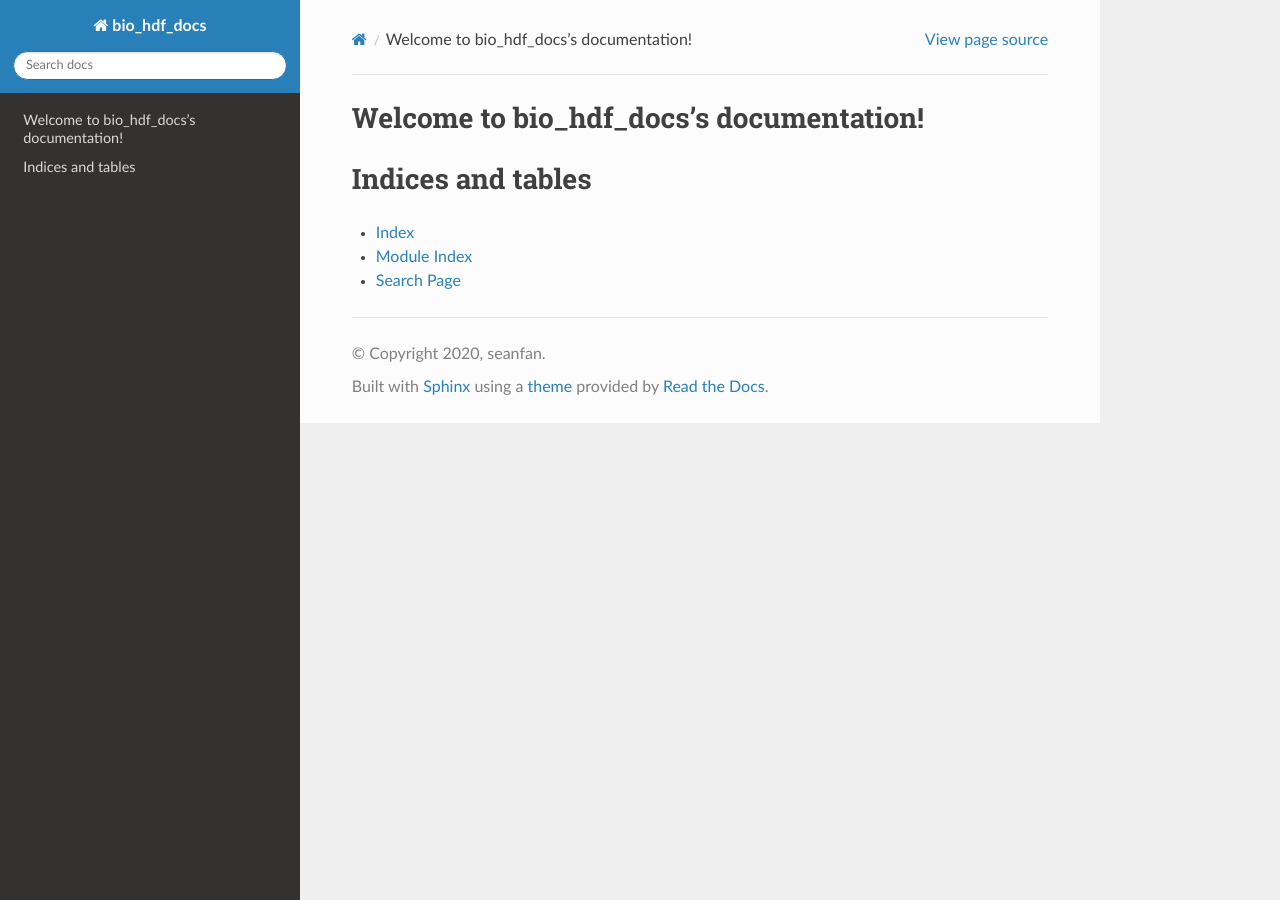
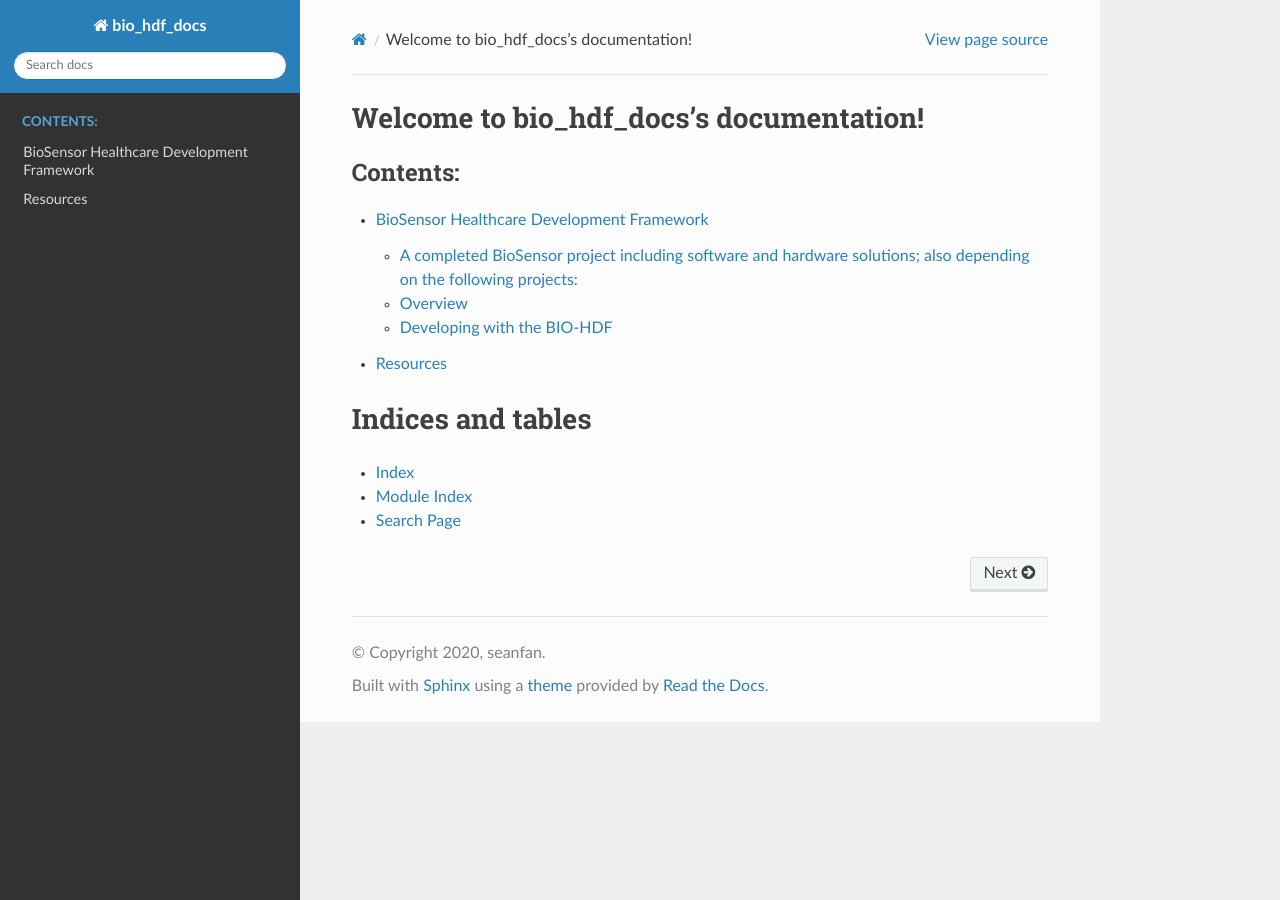
Before and after one commit to DoctorTag/bio-hdf-docs, a Sphinx documentation site: the page built from source/index.rst, in a window 1280 px wide. Built offline with Sphinx 7.4.7 and the Read the Docs theme 2.0.0, drawn with Linux system fonts in a browser that asks for light colours; part of the change alters nothing that is shown.

````diff
--- /dev/null
+++ b/source/README.md
@@ -0,0 +1,103 @@
+# BioSensor Healthcare Development Framework
+
+
+BioSensor Healthcare Development Framework (BIO-HDF) is the development framework for health applications with BioSensor-F58GM,Currently only supported [ESP32](https://espressif.com/en/products/hardware/esp32/overview) chip.
+
+## A completed BioSensor project including software and hardware solutions; also depending on the following projects:
+
+PC Evaluation Tool using LabWindows CVI :
+[https://github.com/feelkit/bioDemo_labwindows_cvi](https://github.com/feelkit/bioDemo_labwindows_cvi)
+
+Andorid BioSensor project: [https://github.com/feelkit/biosensor-android](https://github.com/feelkit/biosensor-android)
+
+## Overview
+
+BIO-HDF supports development of health applications used the Biosensor module:F58GM,Currently only for the Espressif Systems [ESP32](https://espressif.com/en/products/hardware/esp32/overview) chip in the most comprehensive way. We will support more chips in the future.With the BIO-HDF, you can easily add features, develop health applications from simple to complex:
+
+- To measure and analysis various types of bio-data such as ECG,BCG,EEG,RESP,GSR,HR,PPG,Spo2,HCM,BIA and Temperature ...
+- For wristband devices,supported ECG,RESP,HR,Spo2,BIA,HCM,Temperature and Weight ...
+- About contactless vital sign sensor such as sleep monitoring strip under mattress, supported RESP,HR,Sleep,HRV ...
+- Other Fitness devices,Mobile health devices and robots ...
+
+## Developing with the BIO-HDF
+
+### Quick Start
+
+You need [stable version of ESP-IDF](https://docs.espressif.com/projects/esp-idf/en/stable/versions.html) to provide the toolchain, the Biosensor demo board.
+
+**Note:**  If this is your first exposure to ESP32 and ESP-IDF, proceed to [Getting Started](https://docs.espressif.com/projects/esp-idf/en/stable/get-started/index.html) documentation.
+
+Clone the BIO-HDF repository, set up `HDF_PATH`, and then compile, flash and monitor applications in the same way as when working with ESP-IDF.
+
+```
+git clone --recursive https://github.com/feelkit/bio-hdf.git
+
+```
+Linux and macOS
+```
+cd ~/esp
+cp -r $HDF_PATH/examples/get-started/hello_world .
+```
+Windows
+```
+cd %userprofile%\esp
+xcopy /e /i %HDF_PATH%\examples\get-started\hello_world hello_world
+```
+If you clone project without `--recursive` flag, please goto the `bio-hdf` directory and run command `git submodule update --init` before doing anything.
+
+### Hardware
+The BioSensor-F58GM is a health module; it measures and transfers various types of bio-data such as ECG,BCG,EEG,RESP,GSR,HR,PPG,Spo2,HCM,BIA and Temperature ... , integrated Bio-Processor with Analog Front-End to make an all-in-one health monitoring solution.
+
+We have released a number of boards for BIO-HDF to develop healthcare applications with BioSensor-F58GM , including:
+
+| BioSensor Module F58GM | PIEZO-ESP32-F58GM Sleep Monitoring Strip | WRISTBAND-ESP32-F58GM Development Board |
+|:----:|:----:|:----:|
+|  [<img src="docs/images/F58GM.png" width="400" alt ="BioSensor-F58GM" align="center" />](https://github.com/feelkit/bio-hdf/blob/master/docs/F58GM_V20C_EN.pdf)  |  [<img src="docs/images/sleep_strip.png" width="380" alt ="Sleep Monitoring Strip" align="center" />](https://github.com/feelkit/sleep-monitor)  |  [<img src="docs/images/wristband.png" width="380" alt ="Wristband Development Board" align="center" />](https://github.com/feelkit/bio-hdf)  |
+|  [Getting Started with BioSensor-F58GM](https://github.com/feelkit/bio-hdf/blob/master/docs/F58GM_V20C_EN.pdf)  |  [Getting Started with Sleep monitoring strip](https://github.com/feelkit/sleep-monitor)  |  [Coming soon](https://github.com/feelkit/bio-hdf)  |
+
+#### BioSensor-F58GM
+
+- F58GM supports 8 electrodes to achieve applications with human electrical activities and impedance activities;
+
+- Specially, for some common healthcare applications, BioSensor supports direct adaptation of these sensors, such as body temperature, weight, piezoelectric and so on.
+
+- Optional,F58GM integrates red (660 nm), green (520 nm) and infrared (940 nm) three-color LED and photodiode(PD) sensor to realize PPG-related applications.
+
+- Optional, F58GM integrates Infrared thermopile for contactless medical temperature measurement, and the accuracy reaches ± 0.2 ℃ near 37 ℃.
+
+- F58GM integrates MCU/DSP with biological analog front end and 24 bit ADC , hardware interface supports SPI/I2C/UART optional.
+
+#### Sleep monitoring strip
+An open-source development board, supporting Espressif Systems’ ADF and featuring voice wake-up, a wake-up button and an audio player. Designed for smart speakers and smart-home applications.
+
+[<div align="center"><img src="docs/images/sleep_strip_long.png" width="700" alt ="Sleep Monitoring Strip Overview" align="center" /></div>](https://github.com/feelkit/sleep-monitor)
+
+* [Getting Started with ESP32-LyraT](https://docs.espressif.com/projects/esp-adf/en/latest/get-started/get-started-esp32-lyrat.html)
+* [ESP32-LyraT V4.3 Hardware Reference](https://docs.espressif.com/projects/esp-adf/en/latest/design-guide/board-esp32-lyrat-v4.3.html)
+* [ESP32-LyraT Schematic (PDF)](https://dl.espressif.com/dl/schematics/esp32-lyrat-v4.3-schematic.pdf)
+
+#### Wristband Development Board
+
+Designed for smart speakers and AI applications. Supports Acoustic Echo Cancellation (AEC), Automatic Speech Recognition (ASR), Wake-up Interrupt and Voice Interaction.
+
+[<div align="center"><img src="docs/_static/esp32-lyratd-msc-v2.2-a-top.png" width="740" alt ="ESP32-LyraTD-MSC Development Board Overview" align="center" /></div>](https://docs.espressif.com/projects/esp-adf/en/latest/get-started/get-started-esp32-lyratd-msc.html)
+
+* [Getting Started with ESP32-LyraTD-MSC](https://docs.espressif.com/projects/esp-adf/en/latest/get-started/get-started-esp32-lyratd-msc.html)
+* [ESP32-LyraTD-MSC Schematic Lower Board A (PDF) ](https://dl.espressif.com/dl/schematics/ESP32-LyraTD-MSC_A_V2_2-1109A.pdf), [Upper Board B (PDF)](https://dl.espressif.com/dl/schematics/ESP32-LyraTD-MSC_B_V1_1-1109A.pdf)
+
+#### Wristband Development Board
+
+An open-source mono development board. Designed for connected smart speakers and smart-home audio applications.
+
+Coming soon...
+
+#### Examples
+
+Check folder [examples](examples) that contains sample applications to demonstrate API features of the ESP-ADF.
+
+# Resources
+
+* [Documentation](https://docs.espressif.com/projects/esp-adf/en/latest/index.html) for the latest version of https://docs.espressif.com/projects/esp-adf/. This documentation is built from the [docs directory](docs) of this repository.
+* The [esp32.com forum](https://esp32.com/) is a place to ask questions and find community resources. On the forum there is a [section dedicated to ESP-ADF](https://esp32.com/viewforum.php?f=20) users.
+* [Check the Issues section on github](https://github.com/espressif/esp-adf/issues) if you find a bug or have a feature request. Please check existing Issues before opening a new one.
+* If you're interested in contributing to ESP-ADF, please check the [Contributions Guide](https://esp-idf.readthedocs.io/en/latest/contribute/index.html).
--- a/source/conf.py
+++ b/source/conf.py
@@ -55,3 +55,10 @@ html_theme = 'sphinx_rtd_theme'
 html_static_path = ['_static']
 
 master_doc = 'index'
+
+#编辑配置文件source/conf.py在最后一行复制下方配置
+from recommonmark.parser import CommonMarkParser
+source_parsers = {
+    '.md': CommonMarkParser,
+}
+source_suffix = ['.rst', '.md']
--- a/source/index.rst
+++ b/source/index.rst
@@ -10,7 +10,7 @@ Welcome to bio_hdf_docs's documentation!
    :maxdepth: 2
    :caption: Contents:
 
-
+   README.md
 
 Indices and tables
 ==================
````
Also changed, not shown: 9 other files.
